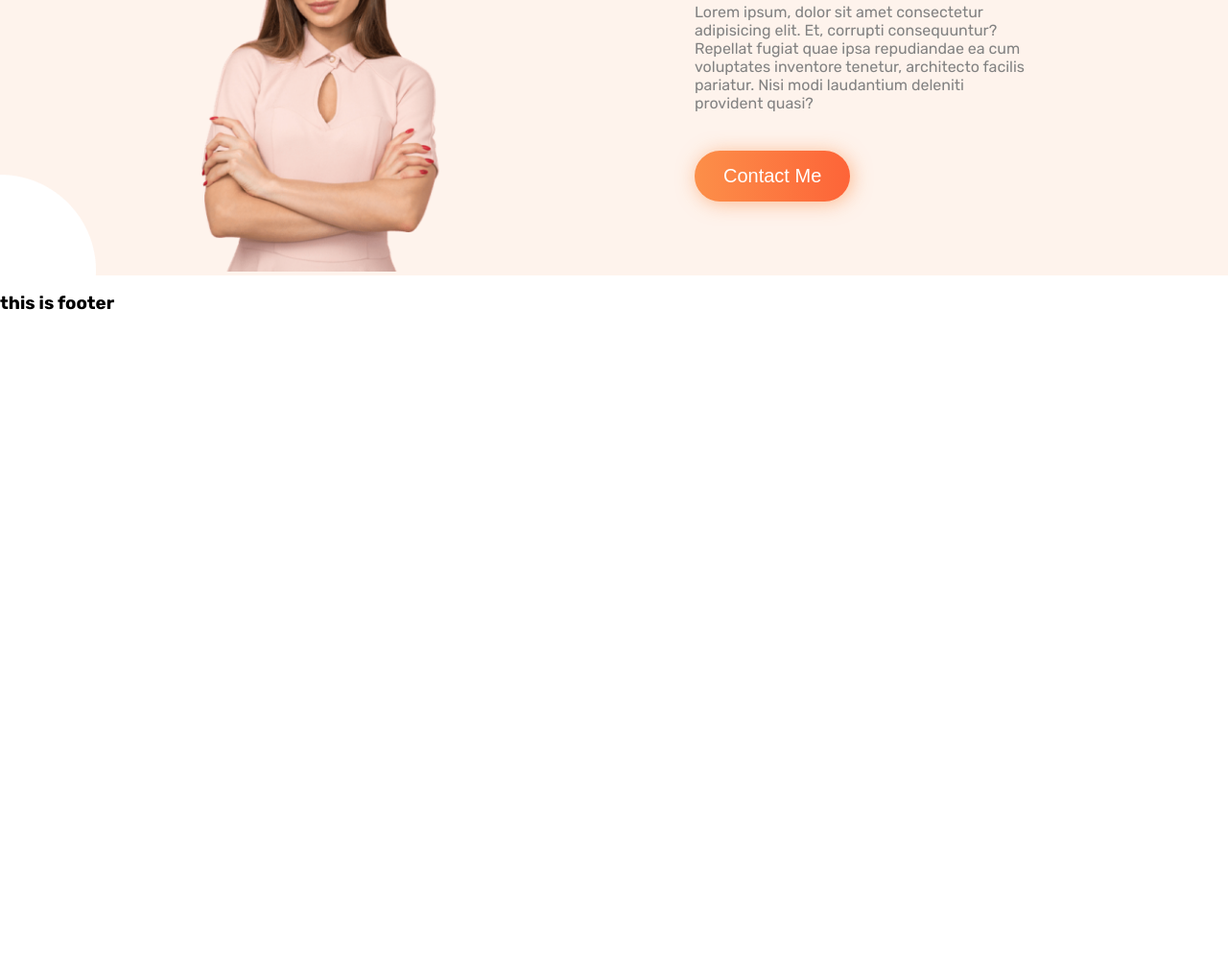
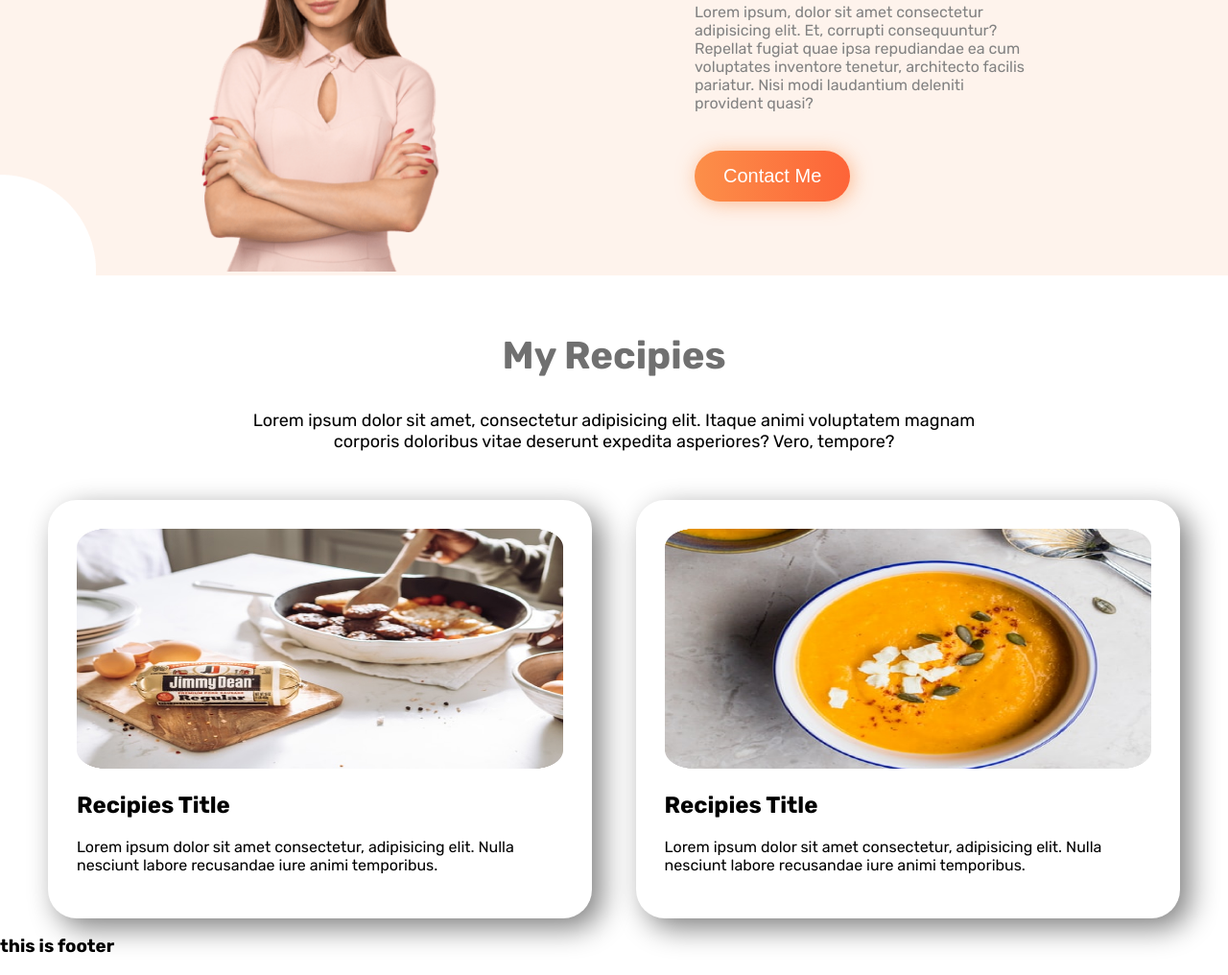
Before and after one commit to Ankan112/eat-healthy, a plain HTML site: page index.html in a window 1280 px wide. Shown: the part 865-1881 px from the top of the page at 96% size. Before the commit the page ends 1211 px from the top, so only its background shows below. Drawn offline with Linux system fonts and the light colour scheme.

Commit message:
recipies section finish

```diff
--- a/index.html
+++ b/index.html
@@ -40,6 +40,28 @@
                 </div>
             </div>
         </section>
+        <section class="container">
+            <div class="my-recipies-section">
+                <h1>My Recipies</h1>
+                <p>Lorem ipsum dolor sit amet, consectetur adipisicing elit. Itaque animi voluptatem magnam <br>
+                    corporis
+                    doloribus vitae deserunt expedita asperiores? Vero, tempore?</p>
+            </div>
+            <div class="all-recipies">
+                <div class="single-item">
+                    <img src="images/food/Project Cover.jpg" alt="food">
+                    <h2>Recipies Title</h2>
+                    <p>Lorem ipsum dolor sit amet consectetur, adipisicing elit. Nulla nesciunt labore recusandae iure
+                        animi temporibus.</p>
+                </div>
+                <div class="single-item">
+                    <img src="images/food/Project Cover.png" alt="food">
+                    <h2>Recipies Title</h2>
+                    <p>Lorem ipsum dolor sit amet consectetur, adipisicing elit. Nulla nesciunt labore recusandae iure
+                        animi temporibus.</p>
+                </div>
+            </div>
+        </section>
         <footer>
             <h3>this is footer</h3>
         </footer>
--- a/style.css
+++ b/style.css
@@ -83,3 +83,35 @@ body {
     color: #828282;
     margin-bottom: 40px;
 }
+
+.my-recipies-section {
+    margin-top: 60px;
+    text-align: center;
+}
+
+.my-recipies-section h1 {
+    font-size: 40px;
+    color: #707070;
+}
+
+.my-recipies-section p {
+    font-size: 18px;
+}
+
+.all-recipies {
+    display: flex;
+    justify-content: space-between;
+    margin-top: 50px;
+}
+
+.single-item {
+    width: 43%;
+    padding: 30px;
+    box-shadow: 10px 10px 30px gray;
+    border-radius: 30px;
+}
+
+.single-item img {
+    width: 100%;
+    height: 250px;
+}
```
